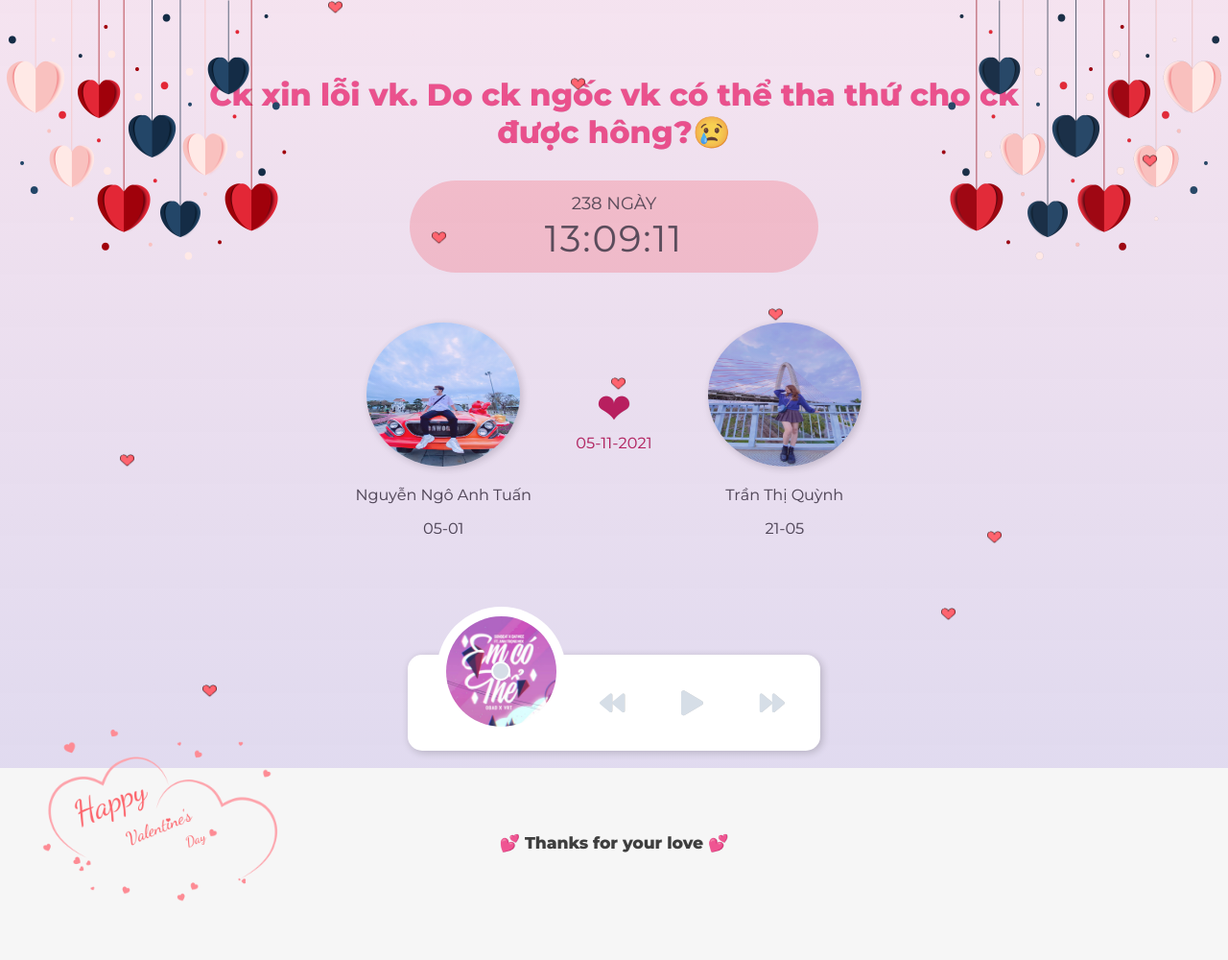
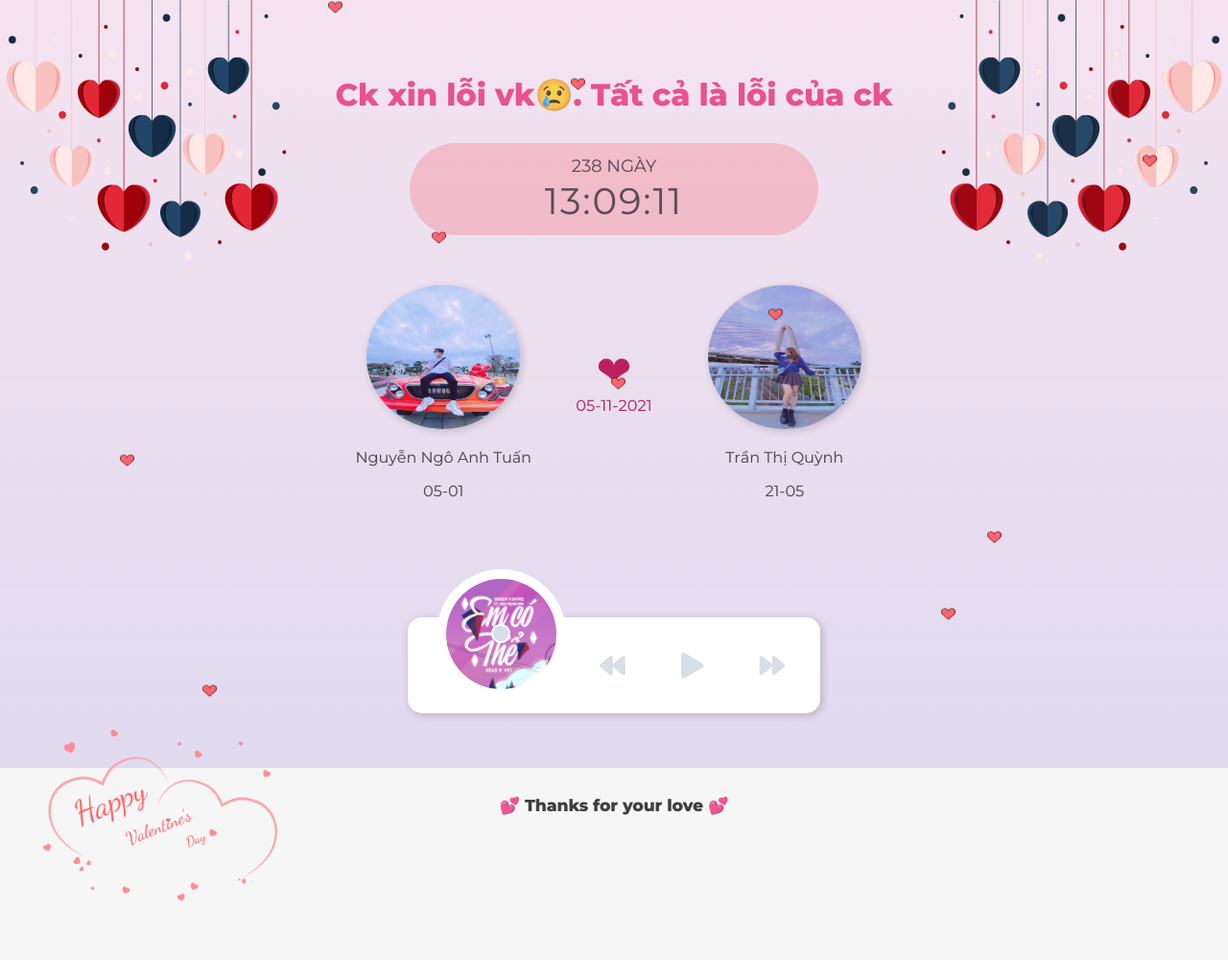
Before and after one commit to Tuan-Leon01/beentogethercouple, a plain HTML site: page index.html in a window 1280 px wide. Shown: the whole page at 96% size. Drawn offline with nearby package versions, Linux system fonts and the light colour scheme.

Commit message:
Update index.html

```diff
--- a/index.html
+++ b/index.html
@@ -14,7 +14,7 @@
 
 <body>
       <div id="wrapper">
-            <h1>Ck xin lỗi vk. Do ck ngốc vk có thể tha thứ cho ck được hông?😢</h1>
+            <h1>Ck xin lỗi vk😢. Tất cả là lỗi của ck </h1>
 
             <div id="clock-box">
                   <div id="clock">
```
